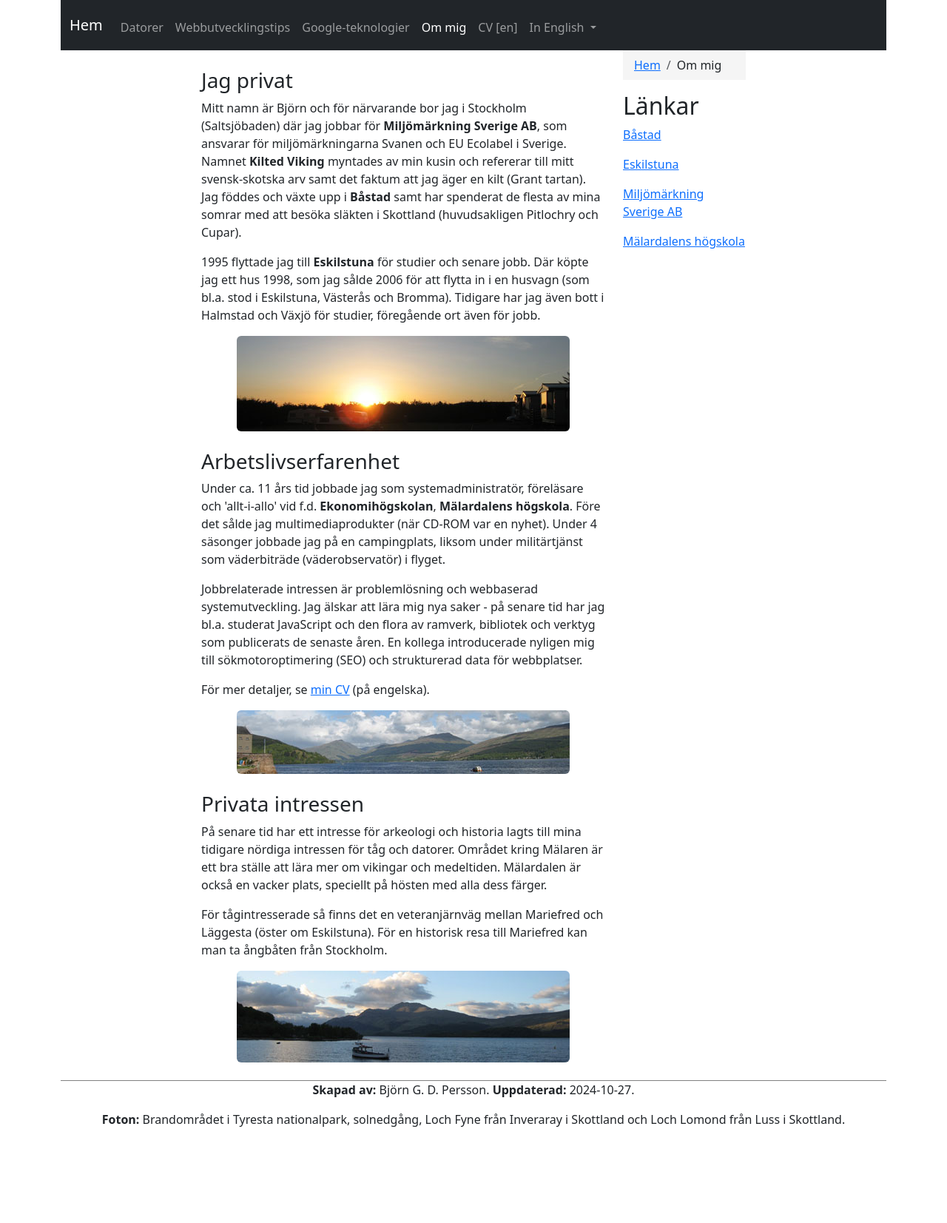
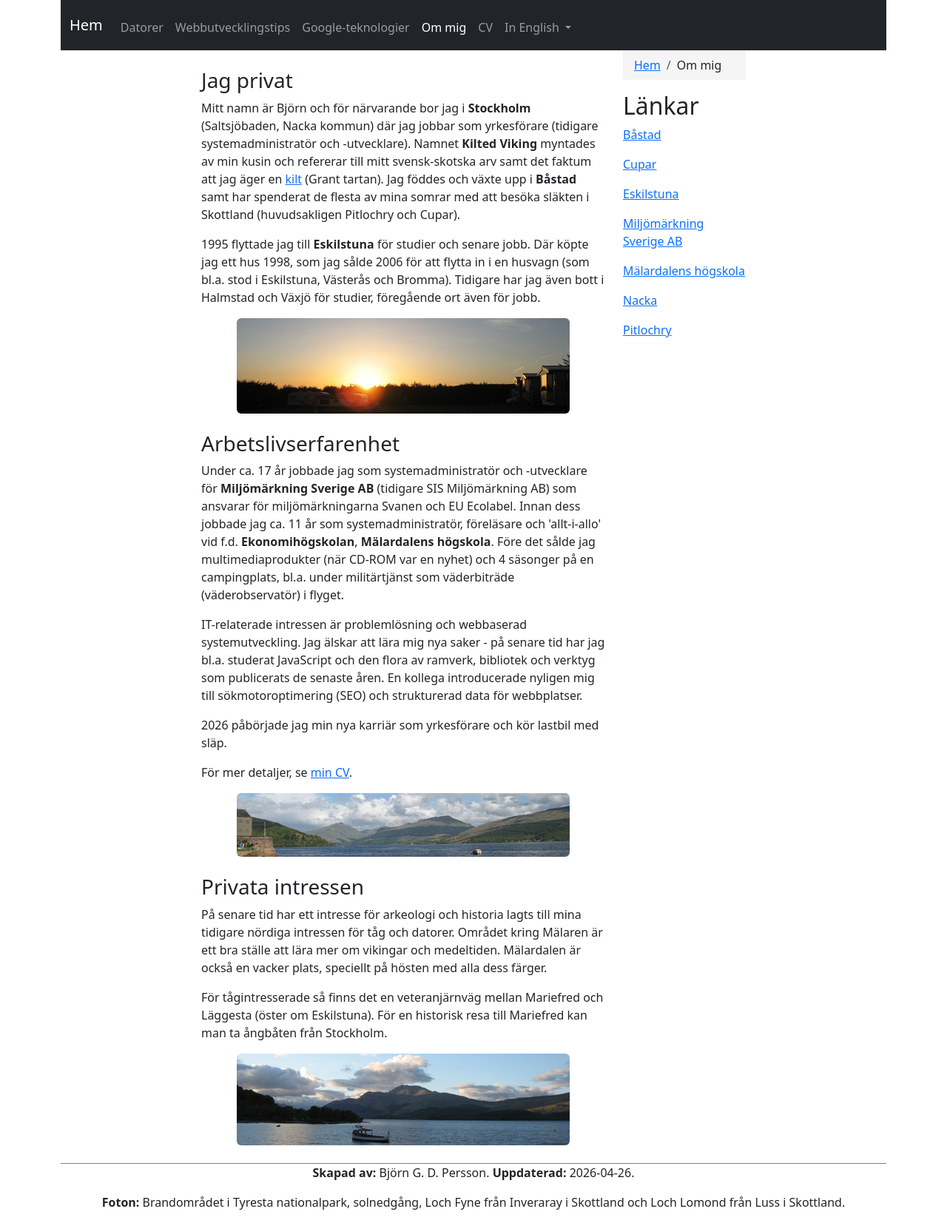
Before and after one commit to KiltedViking/kiltedviking-net, a PHP site: page /se/om_mig.html in a window 1280 px wide. Shown: the part 400-2053 px from the top of the page at 74% size. Before the commit the page ends 1923 px from the top, so only its background shows below. Run offline with PHP 8.4, Linux system fonts and the light colour scheme; some libraries are stand-ins or nearby versions.

Commit message:
Updated CV and menus

```diff
--- a/se/om_mig.html
+++ b/se/om_mig.html
@@ -47,7 +47,7 @@
 						<li class="nav-item"><a class="nav-link" href="./tips/"><i class="bi bi-pencil fs-4"></i> Webbutvecklingstips</a></li>
 						<li class="nav-item"><a class="nav-link" href="./google-tech/"><i class="bi bi-google fs-4"></i> Google-teknologier</a></li>
 						<li class="nav-item"><a class="nav-link active" href="./om_mig.html"><i class="bi bi-person-standing fs-4"></i> Om mig</a></li>
-						<li class="nav-item"><a class="nav-link" href="../cv/"><i class="bi bi-mortarboard fs-4"></i> CV [en]</a></li>
+						<li class="nav-item"><a class="nav-link" href="./cv/"><i class="bi bi-mortarboard fs-4"></i> CV</a></li>
 
 						<li class="nav-item dropdown">
 							<a class="nav-link dropdown-toggle" href="#" role="button"
@@ -60,6 +60,7 @@
 								<li><a class="dropdown-item" href="../walks/"><i class="bi bi-map fs-4"></i> Walks [en]</a></li>
 								<li><a class="dropdown-item" href="../about_kv.php"><i class="bi bi-info-square fs-4"></i> About [en]</a></li>
 								<li><a class="dropdown-item" href="../about_me.php"><i class="bi bi-person-standing fs-4"></i> Me [en]</a></li>
+								<li><a class="dropdown-item" href="../cv/"><i class="bi bi-mortarboard fs-4"></i> CV [en]</a></li>
 							</ul>
 						</li>
 					</ul>
@@ -72,11 +73,12 @@
 			<div class="col-md-6 offset-md-2">
 				<h3 class="mt-4">Jag privat</h3>
 
-				<p>Mitt namn är Bj&ouml;rn och f&ouml;r n&auml;rvarande bor jag i Stockholm
-					(Saltsj&ouml;baden) d&auml;r jag jobbar f&ouml;r <strong>Milj&ouml;m&auml;rkning
-					Sverige AB</strong>, som ansvarar för miljömärkningarna Svanen och EU Ecolabel i Sverige.
+				<p>Mitt namn är Bj&ouml;rn och f&ouml;r n&auml;rvarande bor jag i <b>Stockholm</b>
+					(Saltsj&ouml;baden, Nacka kommun) d&auml;r jag jobbar som yrkesf&ouml;rare
+					(tidigare systemadministrat&ouml;r och -utvecklare).
 					Namnet <b>Kilted Viking</b> myntades av min kusin och refererar till
-					mitt svensk-skotska arv samt det faktum att jag äger en kilt (Grant tartan).
+					mitt svensk-skotska arv samt det faktum att jag äger en <a href="../images/me_and_my_kilt_2003.jpg"
+					target="_blank">kilt</a> (Grant tartan).
 					Jag föddes och växte upp i <strong>B&aring;stad</strong>
 					samt har spenderat de flesta av mina somrar med att besöka släkten
 					i Skottland (huvudsakligen Pitlochry och Cupar).</p>
@@ -92,20 +94,27 @@
 
 				<h3 class="mt-4">Arbetslivserfarenhet</h3>
 
-				<p>Under ca. 11 års tid jobbade jag som systemadministratör,
+				<p>Under ca. 17 år jobbade jag som systemadministratör och -utvecklare
+					för <b>Miljömärkning Sverige AB</b> (tidigare SIS Miljömärkning AB)
+					som ansvarar för miljömärkningarna Svanen och EU Ecolabel.
+					Innan dess jobbade jag ca. 11 år som systemadministratör,
 					föreläsare och 'allt-i-allo' vid f.d. <strong>Ekonomihögskolan</strong>,
 					<strong>M&auml;lardalens högskola</strong>. Före det sålde jag multimediaprodukter
-					(när CD-ROM var en nyhet). Under 4 säsonger jobbade jag på en campingplats,
-					liksom under militärtjänst som väderbiträde (väderobservatör) i flyget.</p>
+					(när CD-ROM var en nyhet) och 4 säsonger på en campingplats,
+					bl.a. under militärtjänst som väderbiträde (väderobservatör) i flyget.</p>
 
-				<p>Jobbrelaterade intressen är problemlösning och webbaserad
+				<p>IT-relaterade intressen är problemlösning och webbaserad
 					systemutveckling. Jag älskar att lära mig nya saker - på senare
 					tid har jag bl.a. studerat JavaScript och den flora av ramverk, bibliotek
 					och verktyg som publicerats de senaste åren. En kollega introducerade nyligen
 					mig till sökmotoroptimering (SEO) och strukturerad data för webbplatser.
 				</p>
 
-				<p>För mer detaljer, se <a href="../cv/" target="_blank">min CV</a> (på engelska).</p>
+				<p>2026 påbörjade jag min nya karriär som yrkesförare och kör lastbil
+					med släp.
+				</p>
+
+				<p>För mer detaljer, se <a href="./cv/">min CV</a>.</p>
 
 				<img src="../images/LochFyne.jpg" alt="Loch Fyne" title="Loch Fyne"
 					class="rounded mx-auto d-block" />
@@ -143,10 +152,13 @@
 
 				<nav>
 					<h2>L&auml;nkar</h2>
-					<p><a href="http://www.bastad.se/" target="_blank" rel="noopener">B&aring;stad</a></p>
+					<p><a href="https://www.bastad.se/" target="_blank" rel="noopener">B&aring;stad</a></p>
+					<p><a href="https://cuparheritage.org.uk/" target="_blank" rel="noopener">Cupar</a></p>
 					<p><a href="https://www.eskilstuna.se/" target="_blank" rel="noopener">Eskilstuna</a></p>
 					<p><a href="https://www.svanen.se/" target="_blank" rel="noopener">Milj&ouml;m&auml;rkning Sverige AB</a></p>
 					<p><a href="https://www.mdh.se/" target="_blank" rel="noopener">M&auml;lardalens högskola</a></p>
+					<p><a href="https://www.nacka.se/" target="_blank" rel="noopener">Nacka</a></p>
+					<p><a href="https://www.pitlochry.org/" target="_blank" rel="noopener">Pitlochry</a></p>
 				</nav>
 			</aside>
 		</div>
@@ -156,7 +168,7 @@
 			<div class="col-md-12 text-center">
 				<footer>
 					<p><strong>Skapad av:</strong> Björn G. D. Persson.
-						<strong>Uppdaterad:</strong> 2024-10-27.</p>
+						<strong>Uppdaterad:</strong> 2026-04-26.</p>
 					<p><b>Foton:</b> Brandomr&aring;det i Tyresta nationalpark, solnedgång,
 						Loch Fyne från Inveraray i Skottland och Loch Lomond från Luss i Skottland.</p>
 				</footer>
```
Also changed, not shown: cv/index.php (+55 -41 lines), se/cv/index.php (+58 -44 lines), se/index.html (+6 -5 lines), images/me_and_my_kilt_2003.jpg (added).
